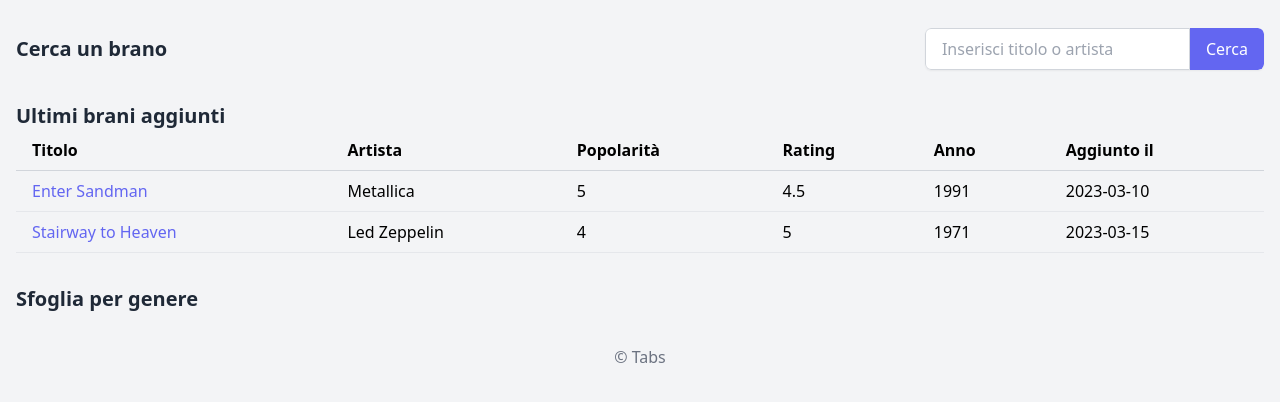
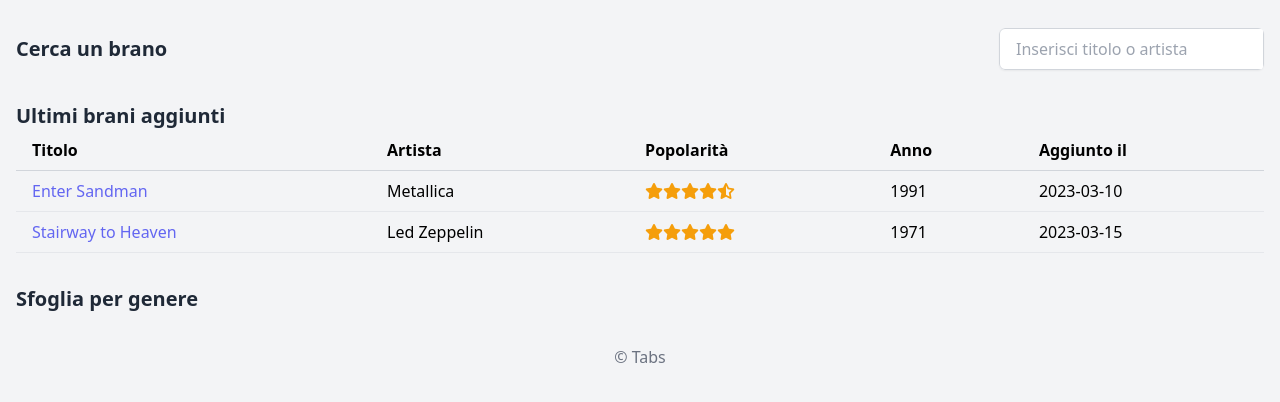
Before and after one commit to stressatoo/capolavoro, a plain HTML site: page index.html in a window 1280 px wide. Shown: the part 56-458 px from the top of the page. Drawn offline with nearby package versions, Linux system fonts and the light colour scheme.

Commit message:
Refactor search functionality to use dynamic search for songs

```diff
--- a/index.html
+++ b/index.html
@@ -6,7 +6,7 @@
     <title>Tabs</title>
     <link href="https://unpkg.com/tailwindcss@^2/dist/tailwind.min.css" rel="stylesheet">
     <script src="https://cdn.jsdelivr.net/npm/alpinejs@3.x.x/dist/cdn.min.js" defer></script>
-    <script src="https://kit.fontawesome.com/f58de04481.js" crossorigin="anonymous"></script>
+    <link rel="stylesheet" href="https://cdnjs.cloudflare.com/ajax/libs/font-awesome/6.0.0/css/all.min.css">
 </head>
 <body class="font-sans bg-gray-100">
     <header class="flex justify-center items-center py-4">
@@ -18,7 +18,6 @@
             <h2 class="text-xl font-bold text-gray-800">Cerca un brano</h2>
             <div class="flex rounded-md shadow-sm overflow-hidden">
                 <input type="text" id="barra-cerca" class="flex-grow px-4 py-2 border border-gray-300 rounded-l-md focus:outline-none focus:ring-2 focus:ring-offset-2 focus:ring-indigo-500" placeholder="Inserisci titolo o artista">
-                <button id="btn-cerca" class="px-4 py-2 text-white bg-indigo-500 hover:bg-indigo-700 rounded-r-md">Cerca</button>
             </div>
         </section>
 
@@ -30,7 +29,6 @@
                         <th class="px-4 py-2">Titolo</th>
                         <th class="px-4 py-2">Artista</th>
                         <th class="px-4 py-2">Popolarità</th>
-                        <th class="px-4 py-2">Rating</th>
                         <th class="px-4 py-2">Anno</th>
                         <th class="px-4 py-2">Aggiunto il</th>
                     </tr>
@@ -42,7 +40,7 @@
 
         <section class="generi py-4">
             <h2 class="text-xl font-bold text-gray-800">Sfoglia per genere</h2>
-            </section>
+        </section>
     </main>
 
     <footer class="text-center py-4 text-gray-500">
--- a/script.js
+++ b/script.js
@@ -1,26 +1,48 @@
+document.addEventListener('DOMContentLoaded', (event) => {
     const brani = [
       {
           titolo: "Enter Sandman",
           artista: "Metallica",
-      popolarita: 5,
-      rating: 4.5,
+          popolarita: 4.5,
           anno: 1991,
           aggiunto: "2023-03-10",
           album: "Metallica",
-      genere: "Metal"
+          genere: "Metal",
+          pdf: "enter_sandman.pdf" // Aggiungi l'URL del PDF
       },
       {
           titolo: "Stairway to Heaven",
           artista: "Led Zeppelin",
-      popolarita: 4,
-      rating: 5,
+          popolarita: 5,
           anno: 1971,
           aggiunto: "2023-03-15",
           album: "Led Zeppelin IV",
-      genere: "Rock"
+          genere: "Rock",
+          pdf: "stairway_to_heaven.pdf" // Aggiungi l'URL del PDF
       },
       // ... altri brani
   ];
+
+  // Funzione per generare le stelle HTML
+  function generaStelle(voto) {
+      let stelleHTML = '';
+      const votoIntero = Math.floor(voto);
+      const mezzaStella = voto - votoIntero >= 0.5;
+
+      for (let i = 0; i < votoIntero; i++) {
+          stelleHTML += '<i class="fas fa-star text-yellow-500"></i>';
+      }
+
+      if (mezzaStella) {
+          stelleHTML += '<i class="fas fa-star-half-alt text-yellow-500"></i>';
+      }
+
+      for (let i = votoIntero + (mezzaStella ? 1 : 0); i < 5; i++) {
+          stelleHTML += '<i class="far fa-star text-yellow-500"></i>';
+      }
+
+      return stelleHTML;
+  }
 
   // Funzione per popolare la tabella dei brani in index.html
   function popolaBrani(braniDaMostrare) {
@@ -33,13 +55,33 @@ function popolaBrani(braniDaMostrare) {
           tr.innerHTML = `
           <td class="px-4 py-2"><a href="brano.html?titolo=${brano.titolo}" class="text-indigo-500 hover:underline">${brano.titolo}</a></td>
           <td class="px-4 py-2">${brano.artista}</td>
-          <td class="px-4 py-2">${brano.popolarita}</td>
-          <td class="px-4 py-2">${brano.rating}</td>
+          <td class="px-4 py-2">${generaStelle(brano.popolarita)}</td>
           <td class="px-4 py-2">${brano.anno}</td>
           <td class="px-4 py-2">${brano.aggiunto}</td>
       `;
           listaBrani.appendChild(tr);
       });
+  }
+
+  // Funzione per popolare la pagina brano.html con i dettagli del brano
+  function caricaBrano() {
+      const urlParams = new URLSearchParams(window.location.search);
+      const titoloBrano = urlParams.get("titolo");
+
+      const brano = brani.find(b => b.titolo === titoloBrano);
+
+      if (brano) {
+          document.getElementById("brano-titolo").textContent = brano.titolo;
+          document.getElementById("brano-artista").textContent = "Artista: " + brano.artista;
+          document.getElementById("brano-album").textContent = "Album: " + brano.album || "-";
+          document.getElementById("brano-anno").textContent = "Anno: " + brano.anno;
+          document.getElementById("brano-genere").textContent = "Genere: " + brano.genere || "-";
+          document.getElementById("brano-popolarita").innerHTML = "Popolarità: " + generaStelle(brano.popolarita);
+          document.getElementById("pdf-viewer").src = brano.pdf;
+
+      } else {
+          console.error("Brano non trovato:", titoloBrano);
+      }
   }
 
   // Funzione per filtrare i brani in base alla query di ricerca
@@ -58,26 +100,6 @@ function gestisciInputRicerca() {
       popolaBrani(braniTrovati);
   }
 
-// Funzione per popolare la pagina brano.html con i dettagli del brano
-function caricaBrano() {
-  const urlParams = new URLSearchParams(window.location.search);
-  const titoloBrano = urlParams.get("titolo");
-
-  const brano = brani.find(b => b.titolo === titoloBrano);
-
-  if (brano) {
-      document.getElementById("brano-titolo").textContent = brano.titolo;
-      document.getElementById("brano-artista").textContent = "Artista: " + brano.artista;
-      document.getElementById("brano-album").textContent = "Album: " + brano.album || "-";
-      document.getElementById("brano-anno").textContent = "Anno: " + brano.anno;
-      document.getElementById("brano-genere").textContent = "Genere: " + brano.genere || "-";
-
-      // Carica tabs, commenti, ecc. qui...
-  } else {
-      console.error("Brano non trovato:", titoloBrano);
-  }
-}
-
   // Logica per determinare quale funzione eseguire in base alla pagina corrente
   if (window.location.pathname.endsWith("index.html")) {
       // Aggiungi event listener all'evento 'input' della barra di ricerca
@@ -88,3 +110,4 @@ if (window.location.pathname.endsWith("index.html")) {
   } else if (window.location.pathname.endsWith("brano.html")) {
       caricaBrano();
   }
+});
```
Also changed, not shown: brano.html (+5 -13 lines). Lines whose indentation alone changed are shown as unchanged.
